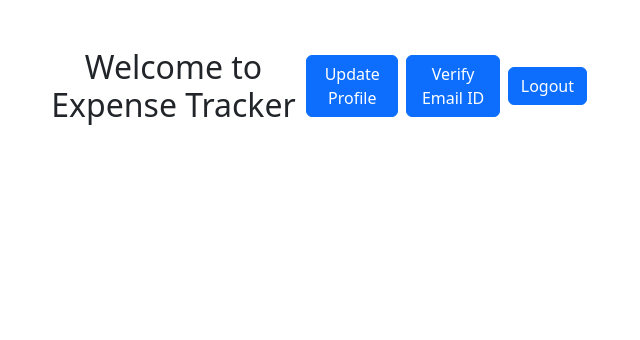
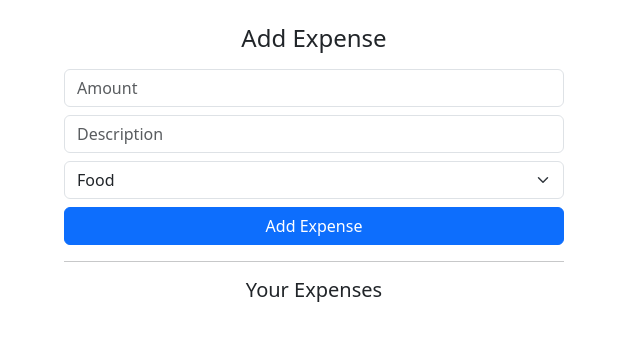
Before and after one commit to sabareesanrajkumar/expense-tracker-react, a React (Create React App) app in the folder client/: page /expenses in a window 1280 px wide. Shown: the top 340 px of the page, without its empty margins (326-966 px from the left). Built offline with nearby package versions, Linux system fonts and the light colour scheme; sample sign-in values are in the browser's storage.

Commit message:
expense page

```diff
--- a/client/package.json
+++ b/client/package.json
@@ -13,6 +13,7 @@
     "react": "^19.1.0",
     "react-bootstrap": "^2.10.9",
     "react-dom": "^19.1.0",
+    "react-router-dom": "^7.5.1",
     "react-scripts": "5.0.1",
     "web-vitals": "^2.1.4"
   },
--- a/client/src/App.js
+++ b/client/src/App.js
@@ -1,12 +1,35 @@
+import { useContext } from 'react';
 import './App.css';
+import {
+  BrowserRouter as Router,
+  Routes,
+  Route,
+  Navigate,
+} from 'react-router-dom';
+import Expenses from './Components/Expenses/Expenses';
 
+import { AuthContext } from './Components/Auth/AuthContext';
 import Auth from './Components/Auth/Auth';
-
 function App() {
+  const authContext = useContext(AuthContext);
   return (
-    <div className="App">
-      <Auth />
-    </div>
+    <Router>
+      <div className="App">
+        <Routes>
+          <Route path="/" element={<Auth />} />
+          <Route
+            path="/expenses"
+            element={
+              authContext.isLoggedIn ? (
+                <Expenses />
+              ) : (
+                <Navigate to="/" replace />
+              )
+            }
+          />
+        </Routes>
+      </div>
+    </Router>
   );
 }
 
--- /dev/null
+++ b/client/src/Components/Expenses/Expenses.jsx
@@ -0,0 +1,83 @@
+import React, { useState } from 'react';
+import { Container, Form, Button, Row, Col, Card } from 'react-bootstrap';
+
+function Expenses() {
+  const [amount, setAmount] = useState('');
+  const [description, setDescription] = useState('');
+  const [category, setCategory] = useState('Food');
+  const [expenses, setExpenses] = useState([]);
+
+  const handleSubmit = (e) => {
+    e.preventDefault();
+    const newExpense = { amount, description, category };
+    setExpenses((prev) => [...prev, newExpense]);
+    setAmount('');
+    setDescription('');
+    setCategory('Food');
+  };
+
+  return (
+    <Container className="mt-4 d-flex flex-column align-items-center">
+      <div style={{ maxWidth: '500px', width: '100%' }}>
+        <h4 className="mb-3 text-center">Add Expense</h4>
+        <Form onSubmit={handleSubmit}>
+          <Form.Group className="mb-2">
+            <Form.Control
+              type="number"
+              placeholder="Amount"
+              value={amount}
+              onChange={(e) => setAmount(e.target.value)}
+              required
+            />
+          </Form.Group>
+          <Form.Group className="mb-2">
+            <Form.Control
+              type="text"
+              placeholder="Description"
+              value={description}
+              onChange={(e) => setDescription(e.target.value)}
+              required
+            />
+          </Form.Group>
+          <Form.Group className="mb-2">
+            <Form.Select
+              value={category}
+              onChange={(e) => setCategory(e.target.value)}
+            >
+              <option>Food</option>
+              <option>Petrol</option>
+              <option>Salary</option>
+              <option>Travel</option>
+            </Form.Select>
+          </Form.Group>
+          <div className="d-grid mb-3">
+            <Button type="submit" variant="primary">
+              Add Expense
+            </Button>
+          </div>
+        </Form>
+
+        <hr className="my-3" />
+
+        <h5 className="mb-3 text-center">Your Expenses</h5>
+        {expenses.map((expense, index) => (
+          <Card key={index} className="mb-2">
+            <Card.Body className="py-2">
+              <Row>
+                <Col>
+                  <strong>INR {expense.amount}</strong>
+                </Col>
+                <Col>{expense.description}</Col>
+                <Col>
+                  <em>{expense.category}</em>
+                </Col>
+              </Row>
+            </Card.Body>
+          </Card>
+        ))}
+      </div>
+    </Container>
+  );
+}
+
+export default Expenses;
--- a/client/src/Components/Profile/Profile.jsx
+++ b/client/src/Components/Profile/Profile.jsx
@@ -2,10 +2,13 @@ import React, { useContext } from 'react';
 import UpdateProfile from '../UpdateProfile/UpdateProfile';
 import { AuthContext } from '../Auth/AuthContext';
 import { Button } from 'react-bootstrap';
+import { useNavigate } from 'react-router-dom';
 
 const Profile = (props) => {
   const { setIsUpdateProfile, isUpdateProfile, setMessage } = props;
   const authContext = useContext(AuthContext);
+
+  const navigate = useNavigate();
   return (
     <>
       <div className="d-flex justify-content-between align-items-center mb-4">
@@ -39,6 +42,8 @@ const Profile = (props) => {
           Logout
         </Button>
       </div>
+
+      <Button onClick={() => navigate('/expenses')}>Go to Expenses</Button>
       {isUpdateProfile && (
         <UpdateProfile setIsUpdateProfile={setIsUpdateProfile} />
       )}
```
Also changed, not shown: 1 other file (tests, documents, lock files or other folders).
